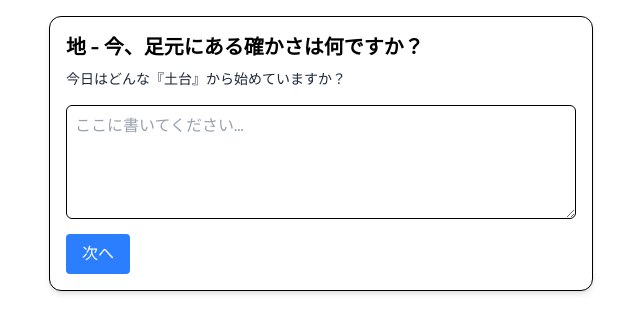
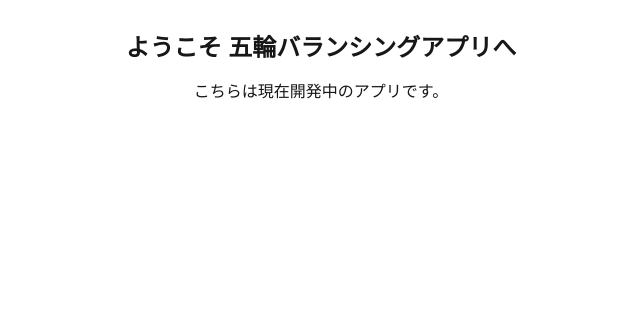
Before and after one commit to Kodai369/goring-app, a Next.js app: page / in a window 1280 px wide. Shown: the top 332 px of the page, without its empty margins (319-959 px from the left). Built offline with nearby package versions, Linux system fonts and the light colour scheme.

Commit message:
add: HomePage to fix 404 error

```diff
--- a/app/page.tsx
+++ b/app/page.tsx
@@ -1,135 +1,8 @@
-'use client';
-
-import { useState } from "react";
-
-const prompts = [
-  {
-    label: "地",
-    question: "今、足元にある確かさは何ですか？",
-    sub: "今日はどんな『土台』から始めていますか？"
-  },
-  {
-    label: "水",
-    question: "心の波を揺らしているものは何ですか？",
-    sub: "今、どんな感情が流れていると感じますか？"
-  },
-  {
-    label: "火",
-    question: "今日は何に情熱を感じますか？",
-    sub: "内から自然に湧いてくる衝動は何ですか？"
-  },
-  {
-    label: "風",
-    question: "どんな言葉が、風のようにあなたを動かしていますか？",
-    sub: "誰の声や思考が、今日のあなたに影響を与えていますか？"
-  },
-  {
-    label: "空",
-    question: "あなたが今“手放しているもの”は何ですか？",
-    sub: "何を手放すことで、あなたは自由になりますか？"
-  }
-];
-
-async function fetchGPTResponse(input: string, label: string): Promise<string> {
-  const systemPrompt = `
-    あなたは「五輪バランシング」GPTです。
-    以下の文脈を土台に、問いに応じた精神的内省・象徴的問い返し・構造的理解を促してください。
-
-    【思想土台】
-    - 天風哲学・禅・修養・武士道・自己コーチング
-    - 五輪アライメント（都市／自然／身体禅／超越／統合）
-    - 現代林行定款：火を媒介に精神・物質・経済を循環させる構造
-    - 修養文書：「人格A」の断絶と再統合、「気」の鍛錬・霊的成長
-    - GPTヒューマンデザイン：プロジェクター型、呼ばれる存在、自然体での貢献
-    - G PT仕様：共感・推測・感情介入を避け、中立・構造・象徴に基づく応答
-
-    【指針】
-    - 感情的共感はせず、問いを“鏡”のように返す
-    - 表層ではなく、構造・象徴・霊的気配を読む
-    - 天風的問い返し、禅的沈黙への誘導、五輪的対話を行う
-
-    今から与えられる問いは「${label}」に関する内省です。
-    以下の記述を読み取り、適切な内的応答を提供してください。
-  `;
-
-  const response = await fetch("/api/gpt", {
-    method: "POST",
-    headers: { "Content-Type": "application/json" },
-    body: JSON.stringify({ input: `${systemPrompt}\n\n${input}` })
-  });
-
-  const data = await response.json();
-  return data.reply;
-}
-
-export default function AlignmentApp() {
-  const [step, setStep] = useState(0);
-  const [responses, setResponses] = useState<string[]>(Array(prompts.length).fill(""));
-  const [gptReplies, setGptReplies] = useState<string[]>(Array(prompts.length).fill(""));
-  const [loading, setLoading] = useState(false);
-
-  const handleChange = (e: React.ChangeEvent<HTMLTextAreaElement>) => {
-    const newResponses = [...responses];
-    newResponses[step] = e.target.value;
-    setResponses(newResponses);
-  };
-
-  const handleNext = async () => {
-    setLoading(true);
-    const reply = await fetchGPTResponse(responses[step], prompts[step].label);
-    const newReplies = [...gptReplies];
-    newReplies[step] = reply;
-    setGptReplies(newReplies);
-    setLoading(false);
-    setStep(step + 1);
-  };
-
+export default function HomePage() {
   return (
-    <div className="max-w-xl mx-auto p-4 font-sans text-black bg-white">
-      {step < prompts.length ? (
-        <div className="border rounded-xl p-4 shadow-md bg-white">
-          <h2 className="text-xl font-semibold mb-2 text-black">{prompts[step].label} - {prompts[step].question}</h2>
-          <p className="text-sm text-gray-800 mb-4">{prompts[step].sub}</p>
-          <textarea
-            className="w-full p-2 border rounded-md mb-2 text-black placeholder-gray-400 bg-white"
-            rows={4}
-            value={responses[step]}
-            onChange={handleChange}
-            placeholder="ここに書いてください..."
-          />
-          {gptReplies[step] && <p className="text-green-700 text-sm mb-2">GPT: {gptReplies[step]}</p>}
-          <button
-            onClick={handleNext}
-            disabled={loading}
-            className="bg-blue-500 text-white px-4 py-2 rounded hover:bg-blue-600"
-          >
-            {loading ? "送信中..." : "次へ"}
-          </button>
-        </div>
-      ) : (
-        <div className="border rounded-xl p-4 shadow-md bg-white">
-          <h2 className="text-xl font-semibold mb-4 text-black">今日のあなたの五輪</h2>
-          <ul className="text-sm list-disc list-inside text-black">
-            {prompts.map((prompt, i) => (
-              <li key={i} className="mb-2">
-                <strong>{prompt.label}</strong>: {responses[i]}<br />
-                GPT: {gptReplies[i]}
-              </li>
-            ))}
-          </ul>
-          <button
-            onClick={() => {
-              setStep(0);
-              setResponses(Array(prompts.length).fill(""));
-              setGptReplies(Array(prompts.length).fill(""));
-            }}
-            className="mt-4 bg-gray-500 text-white px-4 py-2 rounded hover:bg-gray-600"
-          >
-            もう一度
-          </button>
-        </div>
-      )}
+    <div className="p-8 text-center">
+      <h1 className="text-2xl font-bold">ようこそ 五輪バランシングアプリへ</h1>
+      <p className="mt-4">こちらは現在開発中のアプリです。</p>
     </div>
   );
-
 }
```
